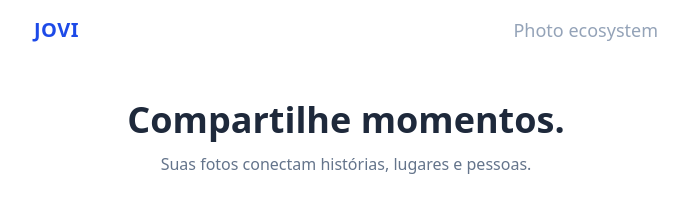
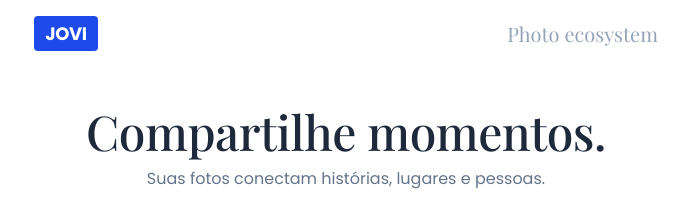
Before and after one commit to rogeriobarretojr487-lgtm/Photo-Ecosystem, a plain HTML site: page index.html in a window 1280 px wide. Shown: the top 205 px of the page, without its empty margins (294-982 px from the left). Drawn offline with nearby package versions, Linux system fonts and the light colour scheme.

Commit message:
Aplica a identidade visual da Jovi
Logo em caixa azul com a marca em branco, "Photo ecosystem" em
serifada como nos slides e Poppins no restante da interface.

Co-Authored-By: Claude Opus 5 <noreply@anthropic.com>

```diff
--- a/assets/css/style.css
+++ b/assets/css/style.css
@@ -1,11 +1,41 @@
+@import url('https://fonts.googleapis.com/css2?family=Poppins:wght@400;500;600;700&family=Playfair+Display:wght@400;500&display=swap');
+
 :root {
   --jovi: #1d4ae8;
+}
+
+body {
+  font-family: 'Poppins', system-ui, sans-serif;
 }
 
 .text-jovi { color: var(--jovi); }
 .bg-jovi { background-color: var(--jovi); }
 .ring-jovi { --tw-ring-color: var(--jovi); }
 .border-jovi { border-color: var(--jovi); }
+
+/* Logo Jovi: caixa azul com a marca em branco, como no material oficial. */
+.logo {
+  display: inline-block;
+  background-color: var(--jovi);
+  color: #fff;
+  font-weight: 700;
+  font-size: 1.125rem;
+  letter-spacing: -0.02em;
+  padding: 0.25rem 0.7rem;
+  border-radius: 4px;
+}
+
+/* "Photo ecosystem" em serifada, como nos slides da Sprint 1. */
+.wordmark {
+  font-family: 'Playfair Display', serif;
+  font-size: 1.25rem;
+  color: #94a3b8;
+}
+
+.titulo {
+  font-family: 'Playfair Display', serif;
+  letter-spacing: -0.01em;
+}
 
 /* Malha de ruas do mapa (tela mapa.html) — desenhada em CSS, sem biblioteca externa. */
 .mapa-ruas {
--- a/index.html
+++ b/index.html
@@ -10,13 +10,13 @@
 <body class="bg-white text-slate-800">
 
   <header class="max-w-2xl mx-auto flex items-center justify-between px-6 py-4">
-    <span class="font-bold text-jovi text-xl tracking-wide">JOVI</span>
-    <span class="text-slate-400 text-lg">Photo ecosystem</span>
+    <span class="logo">JOVI</span>
+    <span class="wordmark">Photo ecosystem</span>
   </header>
 
   <main class="max-w-2xl mx-auto px-6 pb-16 text-center">
 
-    <h1 id="titulo" class="text-3xl md:text-4xl font-bold mt-10 mb-3"></h1>
+    <h1 id="titulo" class="titulo text-4xl md:text-5xl font-medium mt-10 mb-3"></h1>
     <p id="descricao" class="text-slate-500 mb-8"></p>
 
     <img id="ilustracao" src="" alt="" class="w-full max-w-sm mx-auto rounded-3xl shadow-sm aspect-[4/3] object-cover">
```
Also changed, not shown: pages/busca.html (+2 -2 lines), pages/config.html (+2 -2 lines), pages/feed.html (+2 -2 lines), pages/galeria.html (+2 -2 lines), pages/mapa.html (+2 -2 lines), pages/perfil.html (+1 -1 lines).
